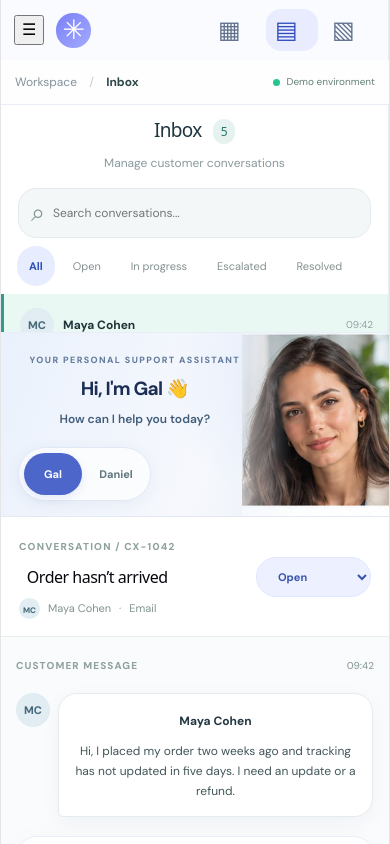
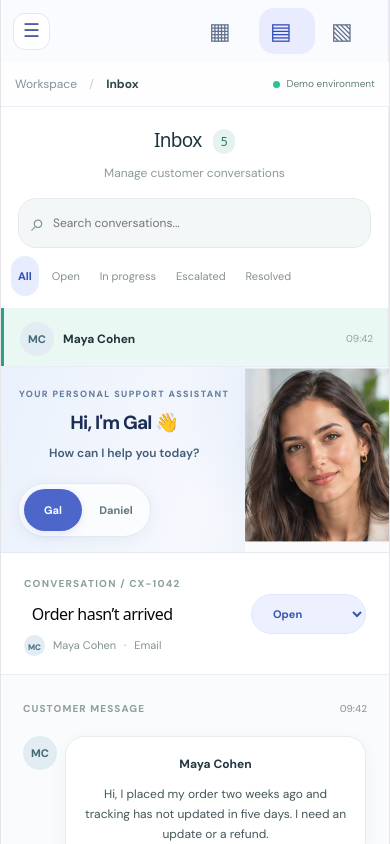
Before and after one commit to tamtam888/CX-Agent-Assist, a React (Vite) app: page / in a window 390 px wide. Shown: the top 844 px of the page. Built offline with nearby package versions, Linux system fonts and the light colour scheme.

Commit message:
fix: professional responsive inbox layout and consistent portrait lighting

```diff
--- a/src/App.css
+++ b/src/App.css
@@ -145,3 +145,42 @@ button:focus-visible,input:focus-visible,textarea:focus-visible,select:focus-vis
 .cx-conversation>.cx-persona-banner .cx-persona-switch{margin-top:10px}
 .cx-conversation>.cx-persona-banner .cx-persona-portrait{width:34%}
 @media(max-width:590px){.cx-conversation>.cx-persona-banner{min-height:150px;padding:15px 17px}.cx-conversation>.cx-persona-banner .cx-persona-intro strong{font-size:19px}.cx-conversation>.cx-persona-banner .cx-persona-portrait{width:38%}}
+
+
+/* QA layout pass: full viewport, balanced conversation, collapsible navigation */
+html,body,#root{min-height:100%;width:100%;margin:0}
+.cx-shell{width:100%;min-height:100vh}
+.cx-main{min-width:0;overflow:hidden}
+.cx-sidebar{width:226px;transition:width .22s ease;padding:18px 12px}
+.cx-nav-toggle{border:1px solid #e2e8f6;background:white;color:#4a60a3;border-radius:12px;width:37px;height:37px;display:grid;place-items:center;font-size:19px;flex-shrink:0}
+.cx-brand{gap:9px;padding:3px 5px 22px}
+.cx-brand-icon{flex-shrink:0}
+.nav-collapsed .cx-sidebar{width:76px;padding:18px 9px}
+.nav-collapsed .cx-brand{padding:2px 5px 23px;justify-content:center}
+.nav-collapsed .cx-brand-icon,.nav-collapsed .cx-brand>div:last-child,.nav-collapsed .cx-workspace,.nav-collapsed .cx-menu-label,.nav-collapsed .cx-sidebar-foot,.nav-collapsed .cx-nav em{display:none}
+.nav-collapsed .cx-nav{justify-content:center;font-size:0;padding:13px}
+.nav-collapsed .cx-nav>span{font-size:23px}
+.cx-inbox{grid-template-columns:minmax(255px,300px) minmax(420px,1fr) minmax(220px,255px);min-height:0;height:calc(100vh - 69px);overflow:hidden}
+.cx-ticket-column,.cx-conversation,.cx-context{min-height:0}
+.cx-ticket-column{overflow:hidden}
+.cx-conversation-body{min-height:0}
+.cx-persona-banner{border-bottom:1px solid #e5ebf6}
+.cx-conversation>.cx-persona-banner{min-height:170px}
+.cx-conversation>.cx-persona-banner .cx-persona-portrait{width:37%;overflow:hidden;background:#e6ecf4}
+.cx-conversation>.cx-persona-banner .cx-persona-portrait img{object-fit:cover;object-position:center 23%;filter:brightness(1.02) contrast(.97)}
+.cx-conversation>.cx-persona-banner .cx-persona-portrait:after{background:none}
+.cx-conversation>.cx-persona-banner .cx-persona-intro{padding-right:37%}
+.cx-conversation>.cx-persona-banner .cx-persona-switch{margin-top:12px}
+.cx-conversation-head{padding:17px 23px}
+.cx-conversation-body{padding:22px}
+.cx-ticket-heading{padding:21px 18px 13px}
+.cx-filters{padding:0 10px 12px}
+.cx-filters button{padding:8px 7px}
+.cx-ai-panel,.cx-notes{border-radius:19px}
+.cx-primary{border-radius:999px}
+.cx-reply-actions button,.cx-notes button{border-radius:999px}
+.cx-ticket-scroll{scrollbar-width:thin}
+.cx-context{padding:22px 16px}
+@media(max-width:1380px){.cx-inbox{grid-template-columns:minmax(245px,285px) minmax(380px,1fr)}.cx-context{display:none}}
+@media(max-width:850px){.cx-sidebar,.nav-collapsed .cx-sidebar{width:66px;padding:13px 7px}.cx-sidebar .cx-brand-icon,.cx-sidebar .cx-brand>div:last-child,.cx-sidebar .cx-workspace,.cx-sidebar .cx-menu-label,.cx-sidebar .cx-sidebar-foot,.cx-sidebar .cx-nav em{display:none}.cx-sidebar .cx-nav{font-size:0;justify-content:center;padding:11px}.cx-sidebar .cx-nav>span{font-size:23px}.cx-inbox{grid-template-columns:minmax(205px,245px) minmax(0,1fr)}}
+@media(max-width:590px){.cx-shell{display:block}.cx-sidebar,.nav-collapsed .cx-sidebar{width:100%;height:auto;display:flex;flex-direction:row;align-items:center;padding:8px 12px}.cx-sidebar .cx-brand{padding:0}.cx-sidebar nav{display:flex;margin-left:auto}.cx-main{overflow:visible}.cx-inbox{display:block;height:auto;overflow:visible}.cx-ticket-column{height:260px}.cx-conversation{min-height:620px}.cx-conversation>.cx-persona-banner{min-height:160px}.cx-conversation>.cx-persona-banner .cx-persona-intro{padding-right:40%}.cx-conversation-body{overflow:visible}.cx-context{display:none}}
```
